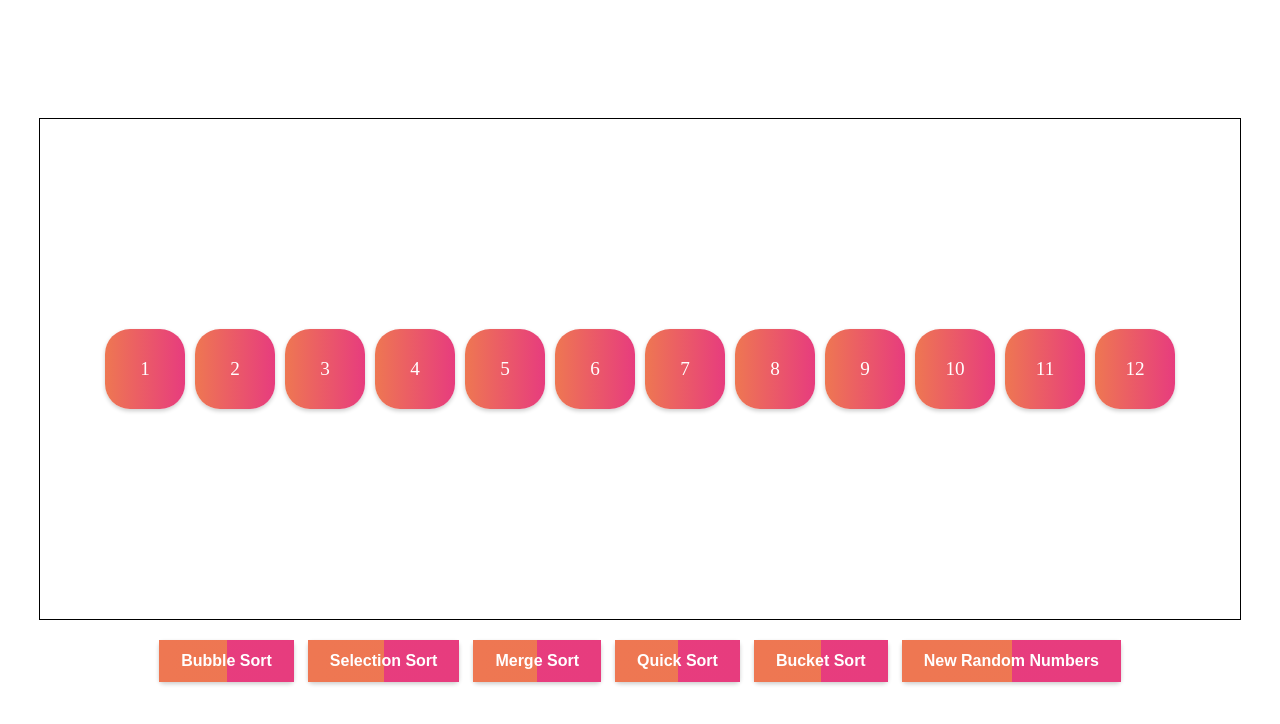
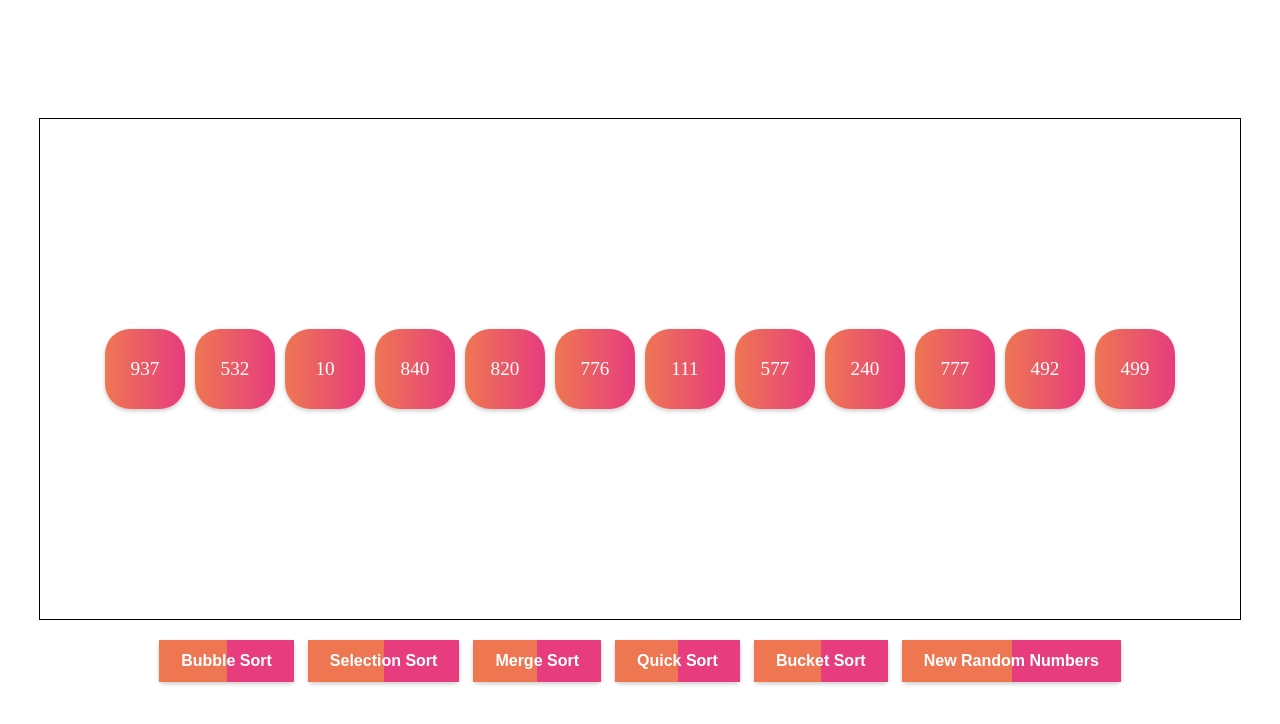
Before and after one commit to Amirgh2001/Sort-Visualization, a plain HTML site: page sort-visualization.html in a window 1280 px wide. Both pictures are taken after a click on the button "New Random Numbers". Drawn offline with Linux system fonts and the light colour scheme.

Commit message:
create mechanic of NewRandomNumber button

```diff
--- a/script.js
+++ b/script.js
@@ -14,7 +14,7 @@ class SquareRenderer {
 
     const number = document.createElement('span');
     number.textContent = this.num;
-    number.classList.add('number')
+    number.classList.add('numberSpan')
     square.appendChild(number);
     display.appendChild(square);
   }
@@ -29,5 +29,14 @@ const spacing = (displayHeight - squareHeight * numSquares) / (numSquares + 1);
 for (let i = 0; i < numSquares; i++) {
   const y = spacing * (i + 1) + squareHeight * i;
   const square = new SquareRenderer(475, y, i + 1);
+  square
   square.render();
 }
+
+const spans = document.getElementsByClassName('numberSpan')
+document.getElementById('randomBut').addEventListener('click', () => {
+  for (let i = 0; i < spans.length; i++) {
+    const randomNumber = Math.floor(Math.random() * 1000) + 1;
+    spans[i].textContent = randomNumber;
+  }
+})
--- a/sort-visualization.html
+++ b/sort-visualization.html
@@ -11,7 +11,7 @@
       <button class="button">Merge Sort</button>
       <button class="button">Quick Sort</button>
       <button class="button">Bucket Sort</button>
-      <button class="button">New Random Numbers</button>
+      <button class="button" id="randomBut">New Random Numbers</button>
     </div>
 
     <script src="./script.js"></script>
--- a/style.css
+++ b/style.css
@@ -63,7 +63,7 @@ body {
 
 
 
-.number {
+.numberSpan {
   display: flex;
   justify-content: center;
   align-items: center;
```
